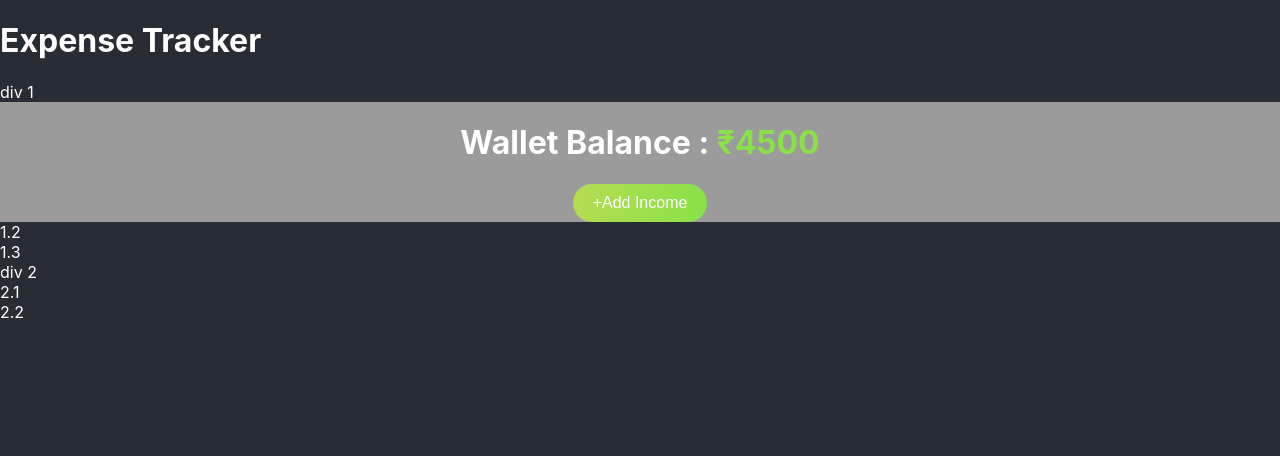
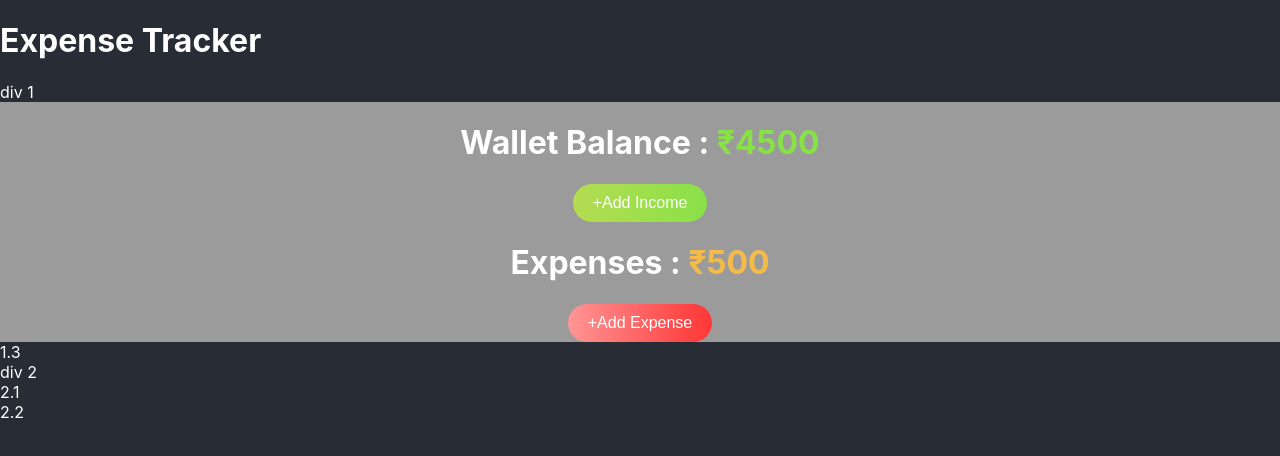
Before and after one commit to YogeshBaisla/Expense-Tracker, a React (Create React App) app: page / in a window 1280 px wide. Shown: the top 456 px of the page. Built offline with nearby package versions, Linux system fonts and the light colour scheme.

Commit message:
Build Expense compomnent ui

```diff
--- a/src/Component/Expense/Expense.jsx
+++ b/src/Component/Expense/Expense.jsx
@@ -0,0 +1,8 @@
+import React from "react";
+import style from "./Expense.module.css"
+export default function Expense(){
+    return(<div className={style.Container}>
+        <div><h1>Expenses : <span className={style.Amount}>₹{500}</span></h1></div>
+        <button className={style.capsuleButton}>+Add Expense</button>
+        </div>)
+}
--- a/src/Component/Expense/Expense.module.css
+++ b/src/Component/Expense/Expense.module.css
@@ -0,0 +1,30 @@
+.Container{
+    display: flex;
+    flex-direction: column;
+    justify-content: center;
+    align-items: center;
+    width: 33%vw;
+    height: 33%vh;
+    min-width: 20px;
+    background-color: #9B9B9B;
+}
+.Amount{
+    color: #F4BB4A;
+}
+.capsuleButton {
+    display: inline-block;
+    padding: 10px 20px;
+    background: linear-gradient(90deg, #FF9595 0%, #FF4747 80%, #FF3838 100%);
+    color: white;
+    text-align: center;
+    text-decoration: none;
+    font-size: 16px;
+    border: none;
+    border-radius: 30px; /* Adjust this value to change the curvature of the button */
+    cursor: pointer;
+    transition: background-color 0.3s ease;
+  }
+
+  .capsuleButton:hover {
+    background-color: #FF3838;
+  }
--- a/src/Component/HomePage/HomePage.jsx
+++ b/src/Component/HomePage/HomePage.jsx
@@ -1,6 +1,7 @@
 import React from "react";
 import style from "./HomePage.module.css"
 import Wallet from "../Wallet/Wallet";
+import Expense from "../Expense/Expense";
 
 export default function HomePage(){
     return(<div className={style.Container}>
@@ -8,7 +9,7 @@ export default function HomePage(){
         <div>
             <div>div 1
                 <div><Wallet/></div>
-                <div>1.2</div>
+                <div><Expense/></div>
                 <div>1.3</div>
             </div>
             <div> div 2
```
